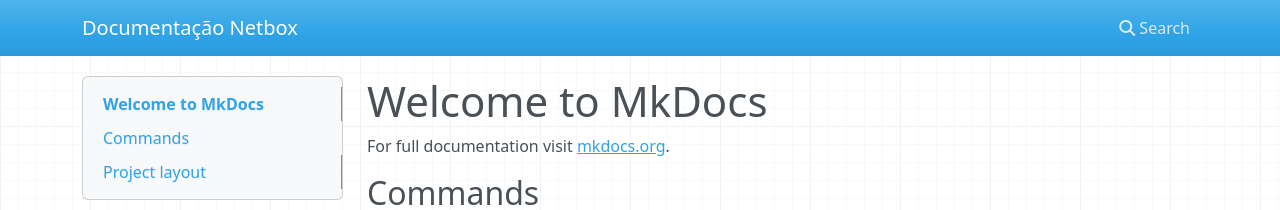
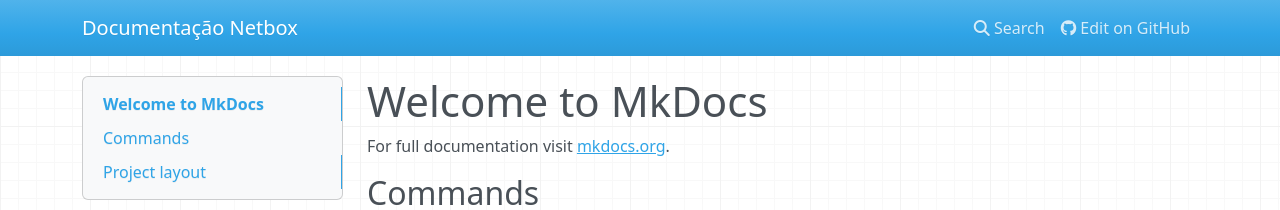
Before and after one commit to netdevopsbr/docs.netbox.dev.br, an MkDocs documentation site: the page built from docs/index.md, in a window 1280 px wide. Shown: the top 210 px of the page. Built offline with MkDocs 1.6.1, drawn with Linux system fonts in a browser that asks for light colours; nearby versions of some CDN libraries.

```diff
--- a/mkdocs.yml
+++ b/mkdocs.yml
@@ -1 +1,27 @@
 site_name: Documentação Netbox
+theme:
+  language: pt-BR
+  palette:
+    scheme: default
+  features:
+    - navigation.instant
+    - navigation.tracking
+    - search.suggest
+    - search.highlight
+    - navigation.footer
+  icon:
+    repo: fontawesome/brands/github
+plugins:
+  - search:
+    lang: pt
+extra:
+  social:
+    - icon: fontawesome/brands/github
+      link: https://github.com/netbox-community/netbox
+    - icon: fontawesome/brands/slack
+      link: https://netdev.chat/
+    - icon: fontawesome/brands/telegram
+      link: https://t.me/netboxbr
+    - icon: fontawesome/brands/discord
+      link: https://discord.gg/9N3V4mpMXU
+repo_url: https://github.com/netbox-community/netbox
```
